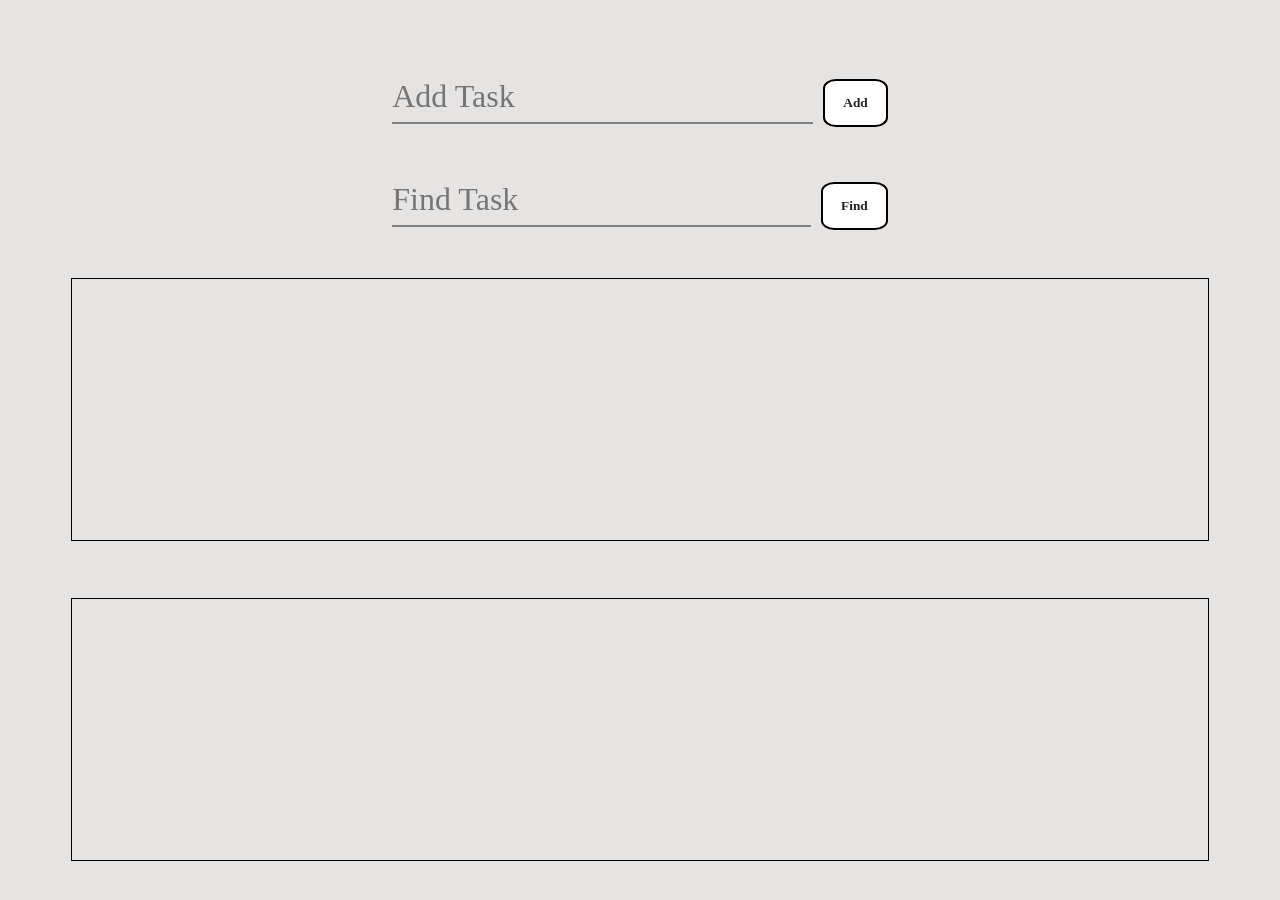
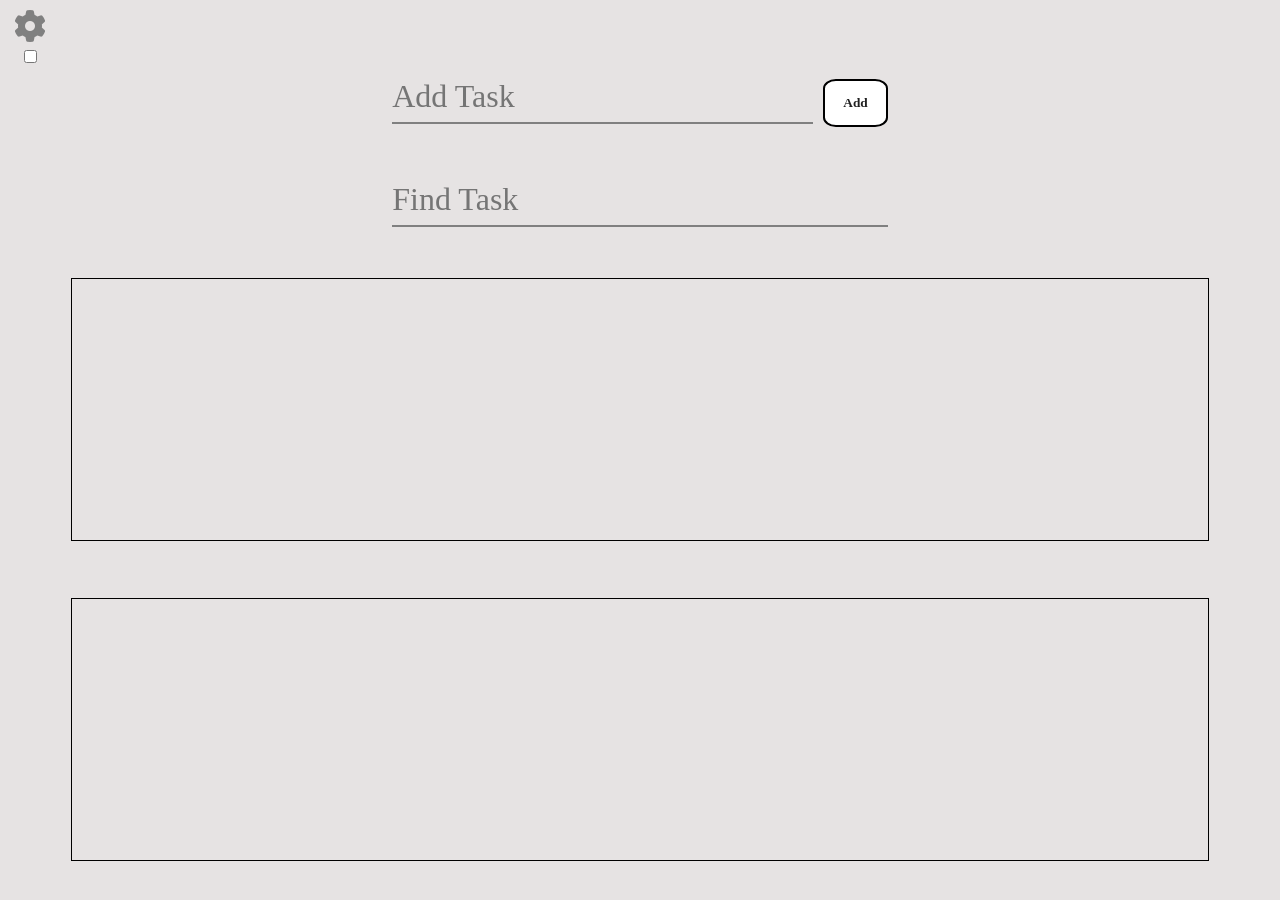
Before and after one commit to Alextwixmen/react-to-do-list, a React (Create React App) app: page / in a window 1280 px wide. Shown: the top 900 px of the page. Built offline with nearby package versions, Linux system fonts and the light colour scheme; a web font is replaced by a local one.

Commit message:
feat: game with checkbox

```diff
--- a/package.json
+++ b/package.json
@@ -7,6 +7,7 @@
     "@testing-library/jest-dom": "^5.16.5",
     "@testing-library/react": "^13.4.0",
     "@testing-library/user-event": "^13.5.0",
+    "babel-plugin-macros": "^3.1.0",
     "react": "^18.2.0",
     "react-dom": "^18.2.0",
     "react-scripts": "5.0.1",
--- a/src/Components/ActiveTask/ActiveTasks.js
+++ b/src/Components/ActiveTask/ActiveTasks.js
@@ -18,7 +18,7 @@ class ActiveTasks extends React.Component {
                   onClick={() => this.props.handleDelete({ ...element }.id)}
                   className="taskButtons deleteTask"
                 >
-                  <i class="fa fa-trash"></i>
+                  <i className="fa fa-trash"></i>
                 </button>
                 <div className="taskButtons">
                   <button
--- a/src/Components/Find/Find.js
+++ b/src/Components/Find/Find.js
@@ -7,7 +7,6 @@ class Find extends React.Component {
   }
   //   cюда в пропсах приходит массив с активными тасками под props.allTasks и функция props.handleFindButton
   findHandler = (event) => {
-    // console.log("state родителя состоит из", this.props.allTasks);
     let taskText = event.target.value;
     this.props.handleFind(taskText);
   };
@@ -17,14 +16,13 @@ class Find extends React.Component {
         <div className="findField">
           <input
             className="findInput"
-            // value={this.state.taskText}
             type="input"
             onChange={this.findHandler}
             placeholder="Find Task"
           ></input>
-          <div className="buttonFindContainer">
+          {/* <div className="buttonFindContainer">
             <button className="findButton btns">Find</button>
-          </div>
+          </div> */}
         </div>
       </div>
     );
--- a/src/Components/InactiveTask/InactiveTask.js
+++ b/src/Components/InactiveTask/InactiveTask.js
@@ -17,7 +17,7 @@ class InactiveTask extends React.Component {
                   onClick={() => this.props.handleDelete({ ...element }.id)}
                   className="taskButtons deleteTask"
                 >
-                  <i class="fa fa-trash"></i>
+                  <i className="fa fa-trash"></i>
                 </button>
               </div>
             );
--- a/src/Components/Search/Search.js
+++ b/src/Components/Search/Search.js
@@ -11,7 +11,8 @@ class Search extends React.Component {
   handleChange(event) {
     this.setState((prev) => ({ taskText: event.target.value }));
   }
-  handleClick = () => {
+  handleClick = (event) => {
+    event.preventDefault();
     this.props.handleAddClick(this.state.taskText);
     this.setState({ taskText: "" });
   };
@@ -27,10 +28,9 @@ class Search extends React.Component {
             placeholder="Add Task"
             name="task"
             id="task"
-            required
           />
           <div className="buttons">
-            <button className="addBtn btns" onClick={() => this.handleClick()}>
+            <button className="addBtn btns" onClick={this.handleClick}>
               Add
             </button>
           </div>
--- /dev/null
+++ b/src/Components/Settings/Settings.css
@@ -0,0 +1,16 @@
+.settingsContainer{
+    position: absolute;
+    top: 0px;
+    left: 0px;
+}
+.settingsButton{
+    animation:ease-in;
+    background-color: inherit;
+    border: none;
+    cursor: pointer;
+    font-size: 200%;
+    color: gray;
+}
+.settingsButton:hover{
+    color: black;
+}
--- /dev/null
+++ b/src/Components/Settings/Settings.js
@@ -0,0 +1,35 @@
+import React from "react";
+import "./Settings.css";
+
+class Settings extends React.Component {
+  constructor(props) {
+    super(props);
+    this.chekBox = false;
+  }
+  handleSeetingsBtn = (event) => {
+    console.log("нажали на настройки", event);
+  };
+  handleCheckBox = (event) => {
+    this.props.handleCheckBox(event.target.checked);
+  };
+  render() {
+    return (
+      <div className="settingsContainer">
+        <button
+          className="settingsButton"
+          onClick={() => this.handleSeetingsBtn()}
+        >
+          <i className="fa-solid fa-gear"></i>
+        </button>
+        <form onClick={this.handleCheckBox}>
+          <input
+            type={"checkbox"}
+            // checked="checked"
+            // onChange={() => this.props.handleCheckBox(this.handleCheckBox())}
+          />
+        </form>
+      </div>
+    );
+  }
+}
+export default Settings;
--- a/src/Components/TaskField/TaskField.js
+++ b/src/Components/TaskField/TaskField.js
@@ -7,6 +7,7 @@ class TaskField extends React.Component {
     super(props);
   }
   render() {
+    console.log("this.props в таски филд", this.props);
     return (
       <div className="taskField">
         <ActiveTasks
--- a/src/Components/Window/Window.css
+++ b/src/Components/Window/Window.css
@@ -1,4 +1,5 @@
 .windowField{
+    position: relative;
     width: 100%;
     height: 100%;
     display: flex;
--- a/src/Components/Window/Window.js
+++ b/src/Components/Window/Window.js
@@ -3,6 +3,7 @@ import Search from "../Search/Search";
 import "./Window.css";
 import TaskField from "../TaskField/TaskField";
 import Find from "../Find/Find";
+import Settings from "../Settings/Settings";
 function makeid(length) {
   let result = "";
   let characters =
@@ -16,8 +17,8 @@ function makeid(length) {
 class Window extends React.Component {
   constructor(props) {
     super(props);
-    this.state = { allTasks: [], filterText: "" };
-    this.filteredArr = null;
+    this.state = { allTasks: [], filterText: "", confirmDelete: true };
+    this.filteredArr = undefined;
   }
   handleAddClick = (taskText, state) => {
     if (taskText.trim("") != "") {
@@ -64,9 +65,12 @@ class Window extends React.Component {
         }
       });
     }
-
-    // console.log("внутри handleFind с ", this.state);
-    // console.log(this.filteredArr);
+  };
+  handleCheckBox = (checkBox) => {
+    if (checkBox === false) {
+      this.setState({ confirmDelete: false });
+    }
+    console.log("хендлим чекбокс внутри виндоу", checkBox);
   };
   render() {
     let allTasks = this.state.allTasks;
@@ -81,7 +85,9 @@ class Window extends React.Component {
           allTasks={allTasks}
           handleDelete={this.handleDeleteTask}
           handleDoneClick={this.handleDoneClick}
+          confirmDelete={this.state.confirmDelete}
         />
+        <Settings handleCheckBox={this.handleCheckBox} />
       </div>
     );
 
```
Also changed, not shown: 1 other file (tests, documents, lock files or other folders).
